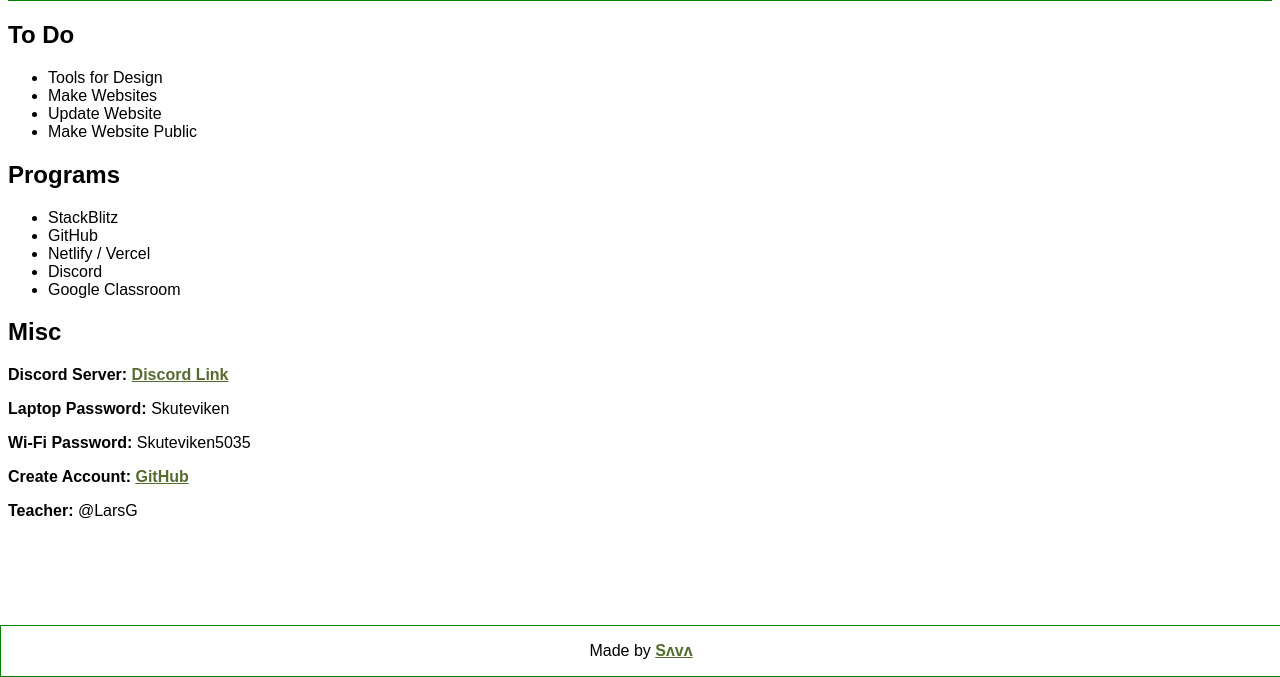
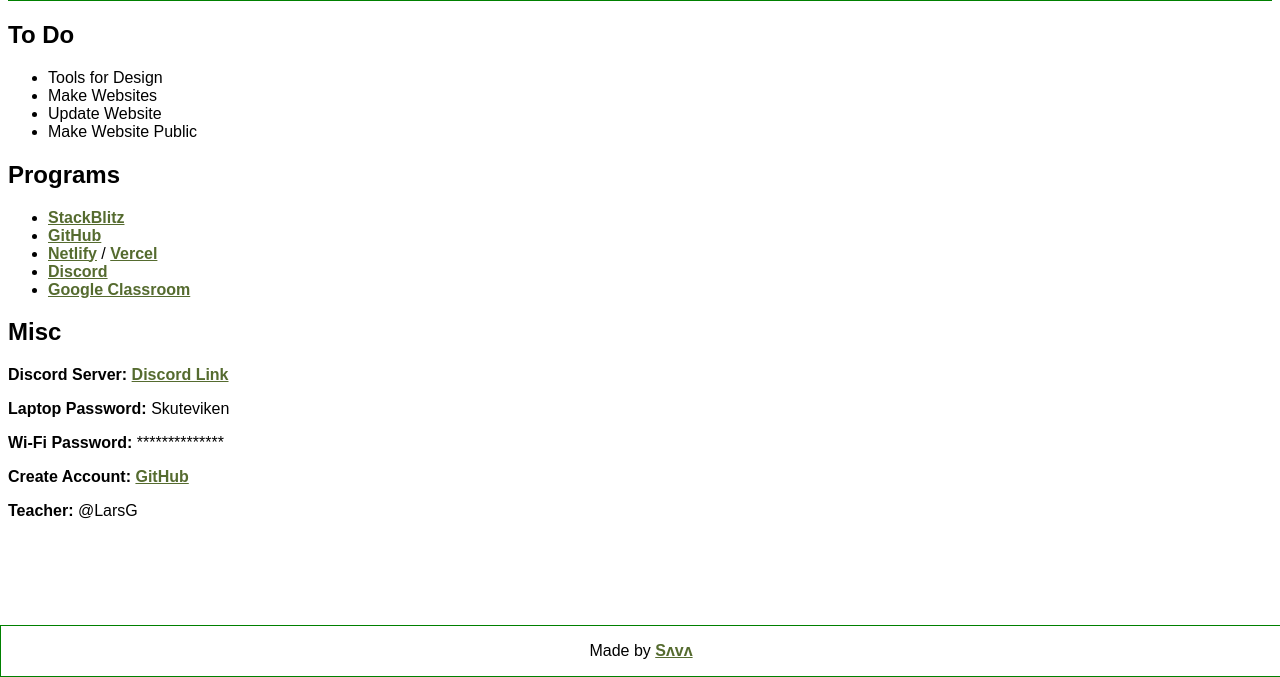
Before and after one commit to siljeangelvik/kodeloftet-1, a plain HTML site: page pages/dag-1.html in a window 1280 px wide. Shown: the part 123-800 px from the top of the page. Drawn offline with Linux system fonts and the light colour scheme.

Commit message:
Edited HTML-files, README.md and added a picture to the home-page

```diff
--- a/pages/dag-1.html
+++ b/pages/dag-1.html
@@ -23,8 +23,8 @@
         </li>
     </ul>
 </header>
-
-
+<main>
+    <section>
         <h2>To Do</h2>
         <ul>
             <li>Tools for Design</li>
@@ -32,21 +32,26 @@
             <li>Update Website</li>
             <li>Make Website Public</li>
         </ul>
+    </section>
+    <section>
         <h2>Programs</h2>
         <ul>
-    <li>StackBlitz</li>
-    <li>GitHub</li>
-    <li>Netlify / Vercel</li>
-    <li>Discord</li>
-    <li>Google Classroom</li>
+            <li><a href="https://stackblitz.com/">StackBlitz</a></li>
+            <li><a href="https://github.com/">GitHub</a></li>
+            <li><a href="https://www.netlify.com/">Netlify</a> / <a href="https://vercel.com/">Vercel</a></li>
+            <li><a href="https://www.google.com/url?sa=t&source=web&rct=j&opi=89978449&url=https://discord.com/&ved=2ahUKEwje1Zuw5aqFAxVeDxAIHcC8CxgQFnoECAgQAQ&usg=AOvVaw3ZXH2nDvLvenMA-2E6NjiK">Discord</a></li>
+            <li><a href="https://sites.google.com/view/classroom-workspace/login">Google Classroom</a></li>
         </ul>
+    </section>
+    <section>
         <h2>Misc</h2>
         <p><strong>Discord Server: </strong><a href="https://discord.gg/S7GShcKW">Discord Link</a></p>
         <p><strong>Laptop Password:</strong> Skuteviken</p>
-<p><strong>Wi-Fi Password:</strong> Skuteviken5035</p>
+        <p><strong>Wi-Fi Password:</strong> **************</p>
         <p><strong>Create Account:</strong> <a href="https://github.com/">GitHub</a></p>
         <p><strong>Teacher:</strong> @LarsG</p>
-
+    </section>
+</main>
 <footer>
     <p>Made by <a href="https://github.com/siljeangelvik">Sʌvʌ</a></p>
 </footer>
```
Also changed, not shown: index.html (+9 -1 lines), pages/dag-2.html (+2 -5 lines), media/images/green-plant.jpg (added), 1 other file. Lines whose indentation alone changed are shown as unchanged.
